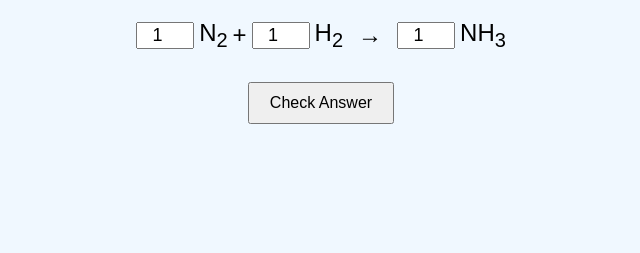
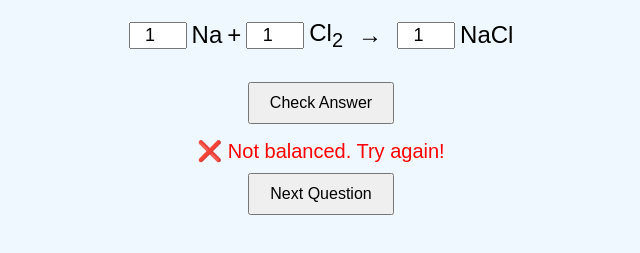
Before and after one commit to rbetts2025/balance-equations, a plain HTML site: page index.html in a window 1280 px wide. Both pictures are taken after a click on the button "Check Answer". Shown: the part 61-314 px from the top of the page, without its empty margins (319-959 px from the left). Drawn offline with Linux system fonts and the light colour scheme.

Commit message:
Update index.html

```diff
--- a/index.html
+++ b/index.html
@@ -200,10 +200,14 @@
         feedback.style.color = 'red';
       }
 
-      setTimeout(() => {
-        feedback.textContent = '';
-        displayEquation();
-      }, 1500);
+      const nextButton = document.createElement('button');
+nextButton.textContent = 'Next Question';
+nextButton.onclick = () => {
+  feedback.textContent = '';
+  nextButton.remove();
+  displayEquation();
+};
+document.body.appendChild(nextButton);
     }
 
     window.addEventListener('DOMContentLoaded', displayEquation);
```
